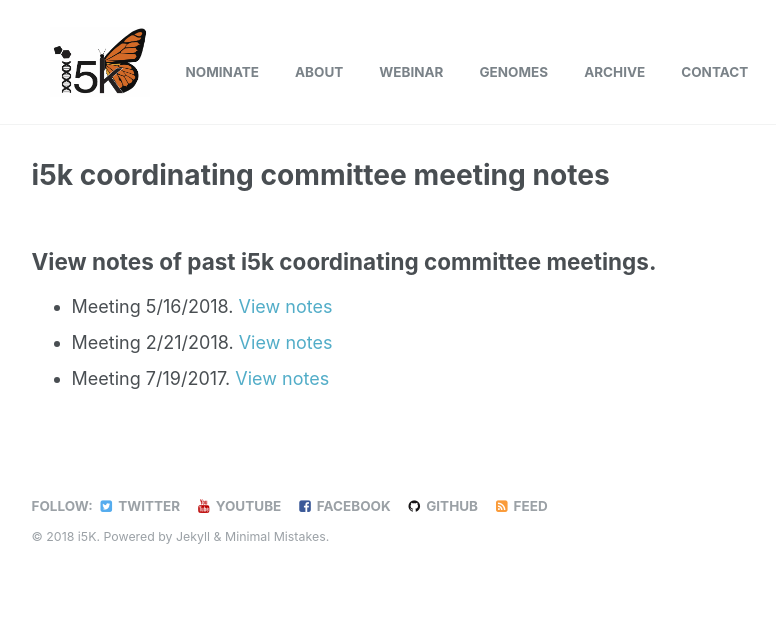
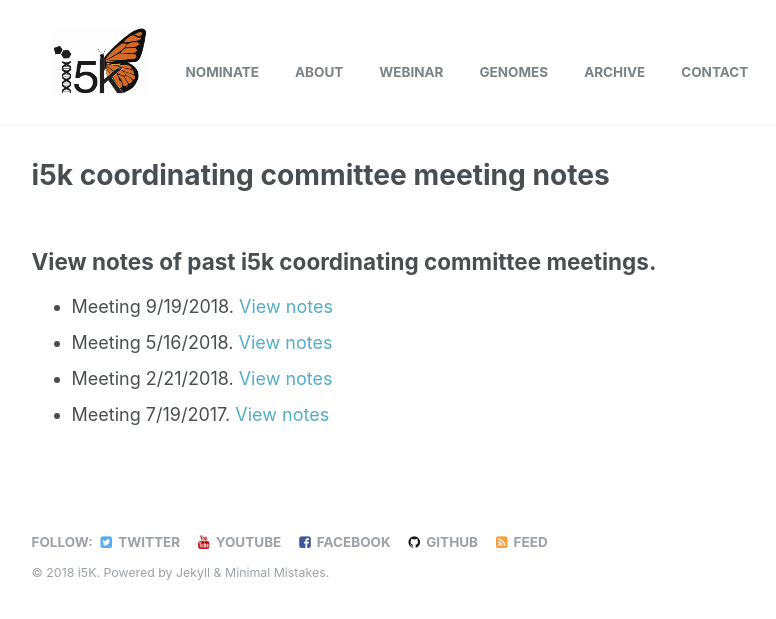
Before and after one commit to i5k/i5k.github.io, a Jekyll site: the page built from _pages/meeting-notes.md, in a window 1280 px wide. Shown: the top 619 px of the page, without its empty margins (250-1026 px from the left). Built offline with Jekyll 4.4.1, drawn with Linux system fonts in a browser that asks for light colours.

Commit message:
Update meeting-notes.md

```diff
--- a/_pages/meeting-notes.md
+++ b/_pages/meeting-notes.md
@@ -6,6 +6,7 @@ permalink: /meeting-notes
 
 ## View notes of past i5k coordinating committee meetings.
 
+* Meeting 9/19/2018. [View notes](/meeting_notes/9-19-2018_Notes)
 * Meeting 5/16/2018. [View notes](/meeting_notes/5-16-2018_Notes)
 * Meeting 2/21/2018. [View notes](/meeting_notes/2-21-2018_Notes)
 * Meeting 7/19/2017. [View notes](/meeting_notes/7-19-2017_Notes)
```
